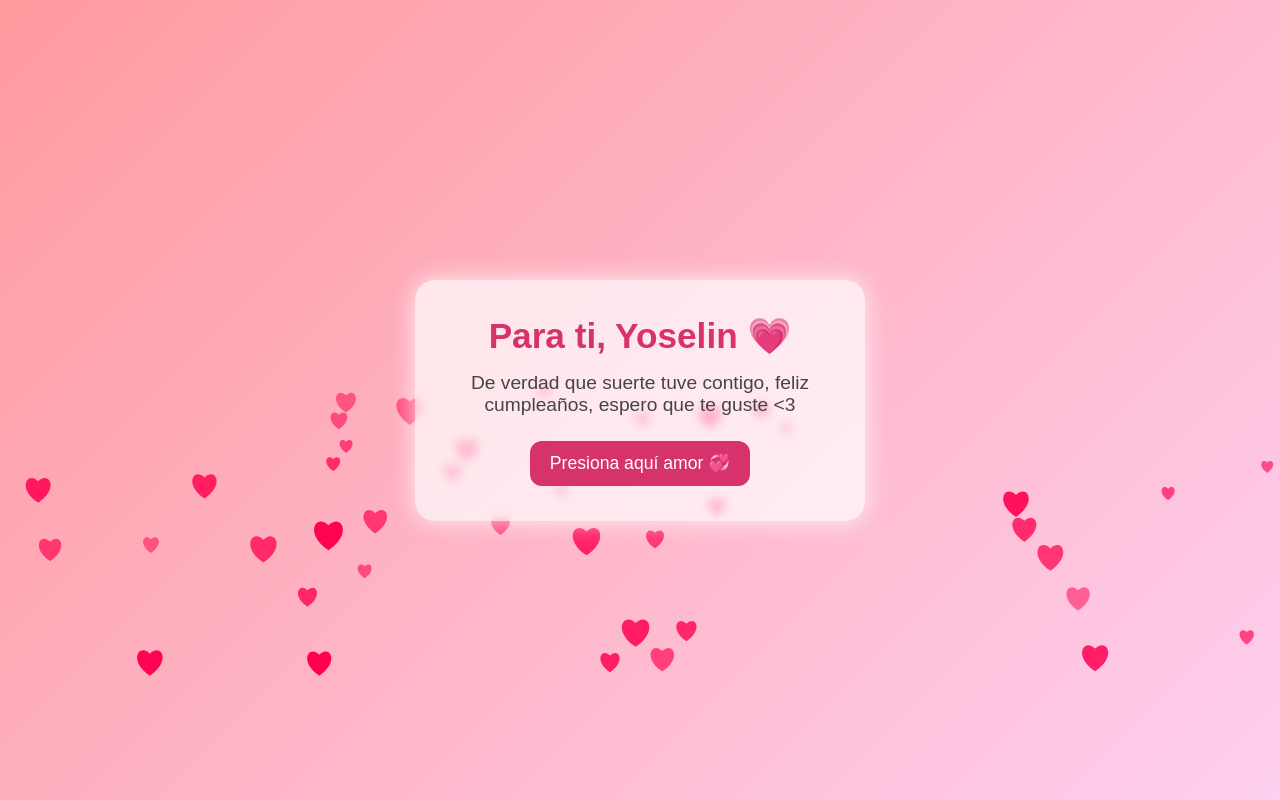
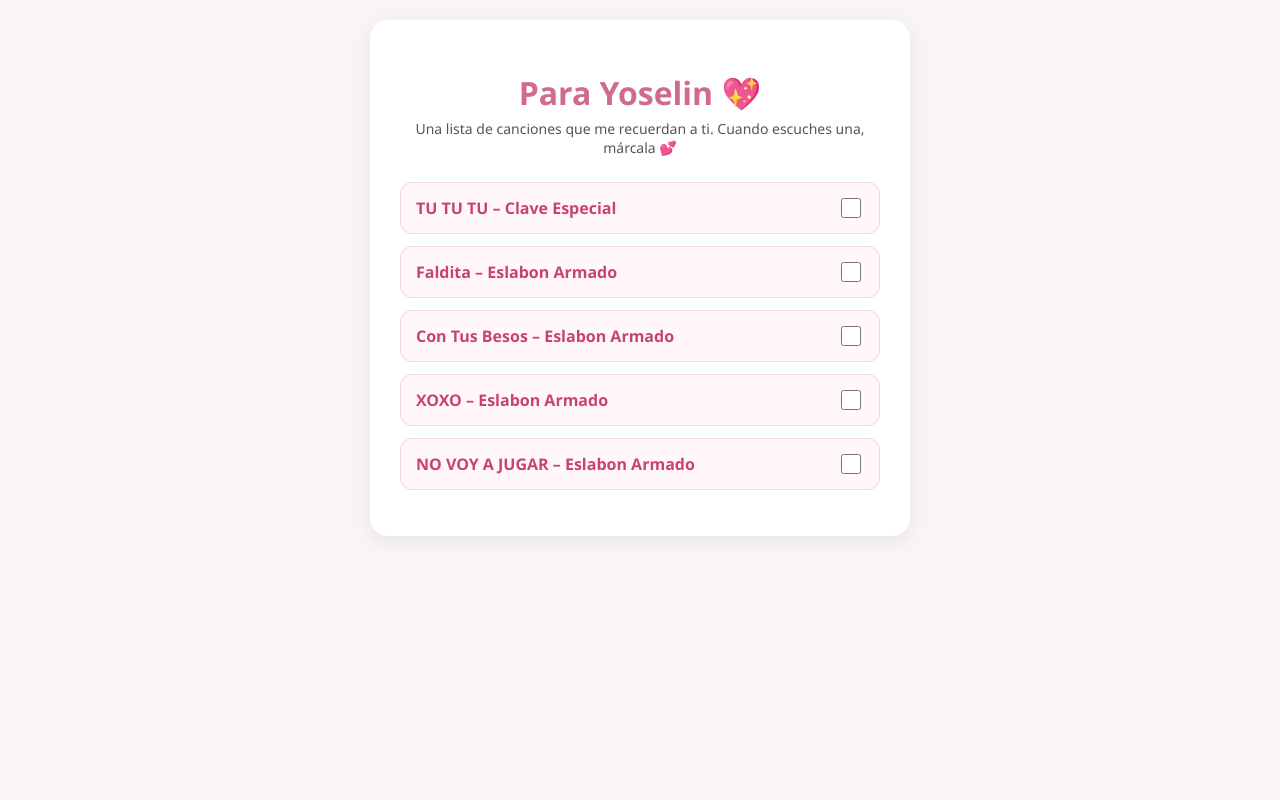
Before and after one commit to javpisito/mi-sitio, a plain HTML site: page index.html in a window 1280 px wide. Drawn offline with Linux system fonts and the light colour scheme.

Commit message:
Nuevo diseño: carta para Yoselin (lista de canciones con checklist)

```diff
--- a/index.html
+++ b/index.html
@@ -3,27 +3,123 @@
 <head>
     <meta charset="UTF-8">
     <meta name="viewport" content="width=device-width, initial-scale=1.0">
-    <title>Para Yoselin 💖</title>
-    <link rel="stylesheet" href="style.css">
-    <script src="script.js" defer></script>
+    <title>Carta para Yoselin 💌</title>
+
+    <style>
+        body {
+            font-family: 'Segoe UI', sans-serif;
+            background: #f9f5f7;
+            margin: 0;
+            padding: 20px;
+            display: flex;
+            justify-content: center;
+        }
+
+        .card {
+            background: white;
+            width: 100%;
+            max-width: 480px;
+            padding: 30px;
+            border-radius: 18px;
+            box-shadow: 0px 4px 20px rgba(0,0,0,0.08);
+        }
+
+        h1 {
+            text-align: center;
+            color: #d06b8a;
+            margin-bottom: 10px;
+        }
+
+        p {
+            text-align: center;
+            color: #555;
+            margin-top: -5px;
+            margin-bottom: 25px;
+            font-size: 14px;
+        }
+
+        .song-list {
+            list-style: none;
+            padding: 0;
+        }
+
+        .song-item {
+            display: flex;
+            align-items: center;
+            justify-content: space-between;
+            padding: 12px 15px;
+            background: #fff7fa;
+            border-radius: 12px;
+            margin-bottom: 12px;
+            border: 1px solid #f1d6df;
+        }
+
+        .song-item a {
+            text-decoration: none;
+            color: #c9436b;
+            font-weight: 600;
+        }
+
+        input[type="checkbox"] {
+            width: 20px;
+            height: 20px;
+            cursor: pointer;
+            accent-color: #d06b8a;
+        }
+    </style>
 </head>
+
 <body>
 
-    <canvas id="hearts"></canvas>
+    <div class="card">
+        <h1>Para Yoselin 💖</h1>
+        <p>Una lista de canciones que me recuerdan a ti.
+        Cuando escuches una, márcala 💕</p>
 
-    <div class="container">
-        <h1>Para ti, Yoselin 💗</h1>
-        <p class="message">
-            De verdad que suerte tuve contigo, feliz cumpleaños, espero que te guste &lt;3
-        </p>
+        <ul class="song-list" id="songList"></ul>
+    </div>
 
-        <button onclick="mostrarSorpresa()">Presiona aquí amor 💞</button>
+    <script>
+        const canciones = [
+            // EJEMPLOS — aquí tú agregas las tuyas
+            { nombre: "TU TU TU – Clave Especial", link: "https://www.youtube.com/watch?v=xxxxx" },
+            { nombre: "Faldita – Eslabon Armado", link: "https://www.youtube.com/watch?v=xxxxx" },
+            { nombre: "Con Tus Besos – Eslabon Armado", link: "https://www.youtube.com/watch?v=xxxxx" },
+            { nombre: "XOXO – Eslabon Armado", link: "https://www.youtube.com/watch?v=xxxxx" },
+            { nombre: "NO VOY A JUGAR – Eslabon Armado", link: "https://www.youtube.com/watch?v=xxxxx" },
+        ];
 
-        <p id="sorpresa" class="hidden">
-            Gracias por ser tú, gracias por estar conmigo.
-            Eres lo mejor que me ha pasado, mi amor. 💘
-        </p>
-    </div>
+        const contenedor = document.getElementById("songList");
+
+        canciones.forEach((cancion, index) => {
+            const item = document.createElement("li");
+            item.className = "song-item";
+
+            const enlace = document.createElement("a");
+            enlace.href = cancion.link;
+            enlace.target = "_blank";
+            enlace.textContent = cancion.nombre;
+
+            const check = document.createElement("input");
+            check.type = "checkbox";
+            check.dataset.id = index;
+
+            // Recuperar estado guardado
+            if (localStorage.getItem("song_" + index) === "true") {
+                check.checked = true;
+            }
+
+            // Guardar cambio
+            check.addEventListener("change", () => {
+                localStorage.setItem("song_" + index, check.checked);
+            });
+
+            item.appendChild(enlace);
+            item.appendChild(check);
+
+            contenedor.appendChild(item);
+        });
+    </script>
 
 </body>
 </html>
--- a/script.js
+++ b/script.js
@@ -1,66 +1,63 @@
-function mostrarSorpresa() {
-    const sorpresa = document.getElementById("sorpresa");
-    sorpresa.classList.remove("hidden");
+/* ======= CONFIG: agrega aquí tus canciones =======
+   Cada objeto: { nombre: "Nombre - Artista", link: "https://www.youtube.com/..." }
+   Solo edita el array `canciones` más abajo.
+*/
+const canciones = [
+  // Ejemplos — reemplázalos con las tuyas
+  { nombre: "TU TU TU — ", link: "https://www.youtube.com/watch?v=xxxxx" },
+  { nombre: "Faldita — Eslabón Armado", link: "https://www.youtube.com/watch?v=xxxxx" },
+  { nombre: "Con Tus Besos — Eslabón Armado", link: "https://www.youtube.com/watch?v=xxxxx" },
+  { nombre: "XOXO — Eslabón Armado", link: "https://www.youtube.com/watch?v=xxxxx" },
+  { nombre: "NO VOY A JUGAR — Eslabón Armado", link: "https://www.youtube.com/watch?v=xxxxx" }
+];
+
+const listEl = document.getElementById("songList");
+const counterEl = document.getElementById("counter");
+
+function actualizarContador(){
+  const total = canciones.length;
+  let escuchadas = 0;
+  canciones.forEach((_, i) => {
+    if (localStorage.getItem("song_" + i) === "true") escuchadas++;
+  });
+  counterEl.textContent = escuchadas + " / " + total;
 }
 
-// ANIMACIÓN DE CORAZONES
-const canvas = document.getElementById("hearts");
-const ctx = canvas.getContext("2d");
+function crearLista(){
+  canciones.forEach((c, i) => {
+    const li = document.createElement("li");
+    li.className = "song-item";
 
-canvas.width = innerWidth;
-canvas.height = innerHeight;
+    // Enlace
+    const a = document.createElement("a");
+    a.href = c.link;
+    a.target = "_blank";
+    a.rel = "noopener";
+    a.textContent = c.nombre;
+    a.title = "Abrir en YouTube";
 
-let hearts = [];
+    // Checkbox
+    const cb = document.createElement("input");
+    cb.type = "checkbox";
+    cb.dataset.id = i;
+    cb.setAttribute("aria-label", "Marcar canción escuchada");
 
-class Heart {
-    constructor() {
-        this.x = Math.random() * canvas.width;
-        this.y = canvas.height + 20;
-        this.size = Math.random() * 15 + 10;
-        this.speed = Math.random() * 1 + 0.5;
-        this.opacity = Math.random() * 0.5 + 0.5;
-    }
-    draw() {
-        ctx.fillStyle = `rgba(255, 0, 80, ${this.opacity})`;
-        ctx.beginPath();
-        ctx.moveTo(this.x, this.y);
-        ctx.bezierCurveTo(
-            this.x - this.size / 2, this.y - this.size / 2,
-            this.x - this.size, this.y + this.size / 3,
-            this.x, this.y + this.size
-        );
-        ctx.bezierCurveTo(
-            this.x + this.size, this.y + this.size / 3,
-            this.x + this.size / 2, this.y - this.size / 2,
-            this.x, this.y
-        );
-        ctx.fill();
-    }
-    update() {
-        this.y -= this.speed;
-        if (this.y < -20) {
-            this.y = canvas.height + 20;
-            this.x = Math.random() * canvas.width;
-        }
-        this.draw();
-    }
+    // Recuperar estado guardado
+    if (localStorage.getItem("song_" + i) === "true") cb.checked = true;
+
+    // Evento: al cambiar guardamos en localStorage y actualizamos contador
+    cb.addEventListener("change", () => {
+      localStorage.setItem("song_" + i, cb.checked);
+      actualizarContador();
+    });
+
+    li.appendChild(a);
+    li.appendChild(cb);
+    listEl.appendChild(li);
+  });
+
+  actualizarContador();
 }
 
-function createHearts() {
-    for (let i = 0; i < 40; i++) {
-        hearts.push(new Heart());
-    }
-}
-createHearts();
-
-function animate() {
-    ctx.clearRect(0, 0, canvas.width, canvas.height);
-    hearts.forEach(h => h.update());
-    requestAnimationFrame(animate);
-}
-animate();
-
-window.addEventListener("resize", () => {
-    canvas.width = innerWidth;
-    canvas.height = innerHeight;
-});
+/* Inicialización */
+crearLista();
```
